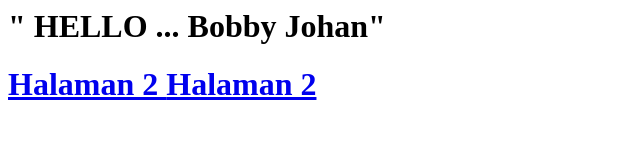
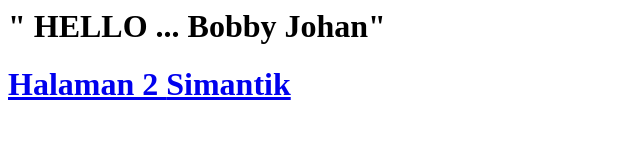
Before and after one commit to bobbyjohan123/bobbyjohan.github.io, a plain HTML site: page index.html in a window 1280 px wide. Shown: the whole page, without its empty margins (0-640 px from the left). Drawn offline with Linux system fonts and the light colour scheme.

Commit message:
Update index.html

```diff
--- a/index.html
+++ b/index.html
@@ -6,7 +6,7 @@
 
 <h1> " HELLO ... Bobby Johan" <h1>
   <a href="halaman2.html">Halaman 2 </a>
-  <a href="simantik2.html">Halaman 2 </a>
+  <a href="simantik2.html">Simantik</a>
 </body>
 
   </html>
```
